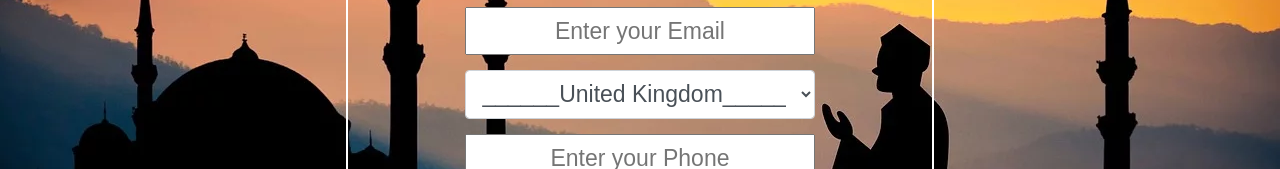
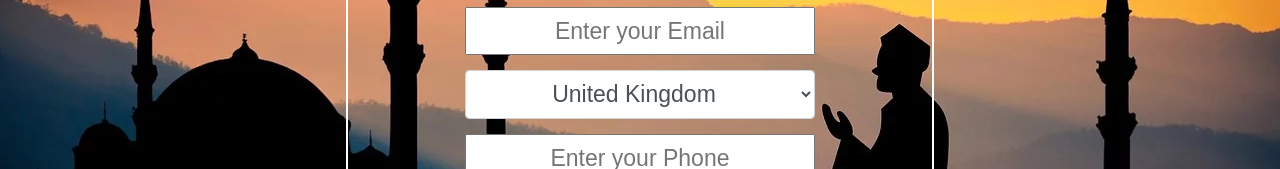
Before and after one commit to OsamaArshad1/first, a plain HTML site: page admissions.html in a window 1280 px wide. Shown: the part 293-462 px from the top of the page. Drawn offline with nearby package versions, Linux system fonts and the light colour scheme.

Commit message:
Update admissions.html

```diff
--- a/admissions.html
+++ b/admissions.html
@@ -386,7 +386,7 @@
                 <option value="Turks & Caicos Is">Turks & Caicos Is</option>
                 <option value="Tuvalu">Tuvalu</option>
                 <option value="Uganda">Uganda</option>
-                <option value="United Kingdom" selected>______United Kingdom_____</option>
+                <option value="United Kingdom" selected>United Kingdom</option>
                 <option value="Ukraine">Ukraine</option>
                 <option value="United Arab Erimates">United Arab Emirates</option>
                 <option value="United States of America">United States of America</option>
```
